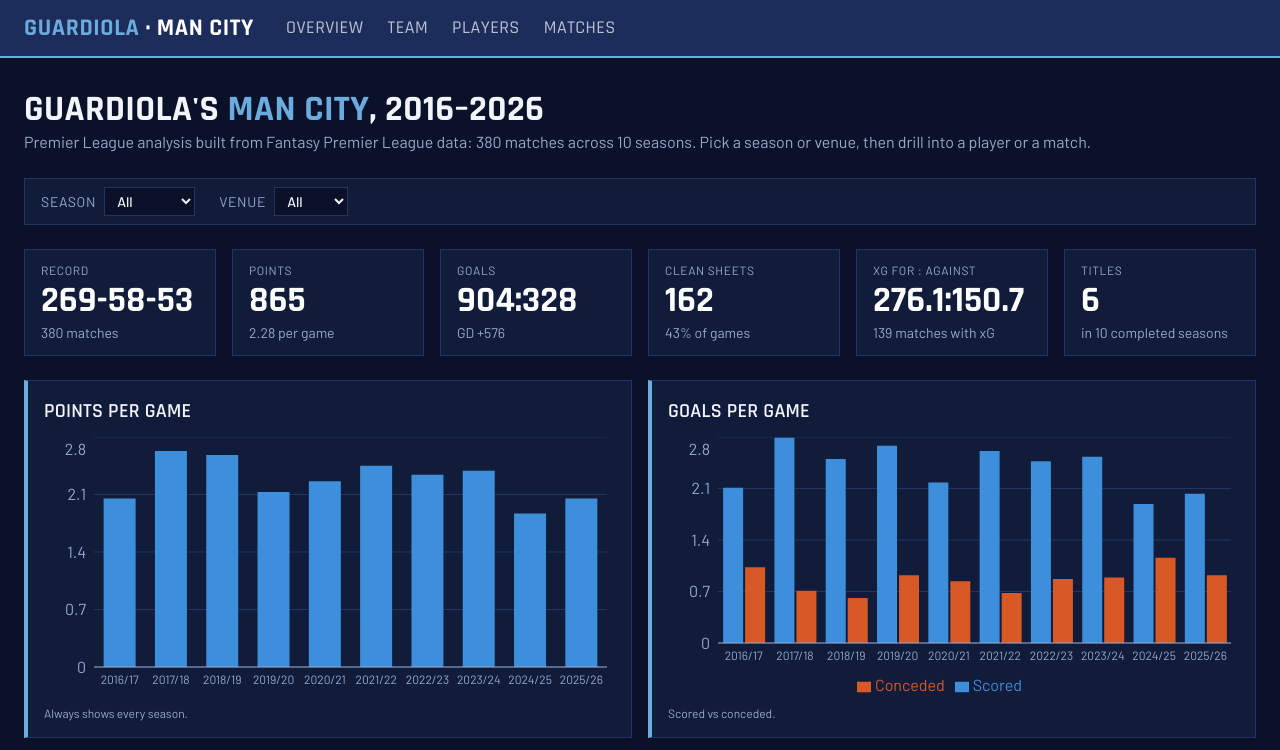
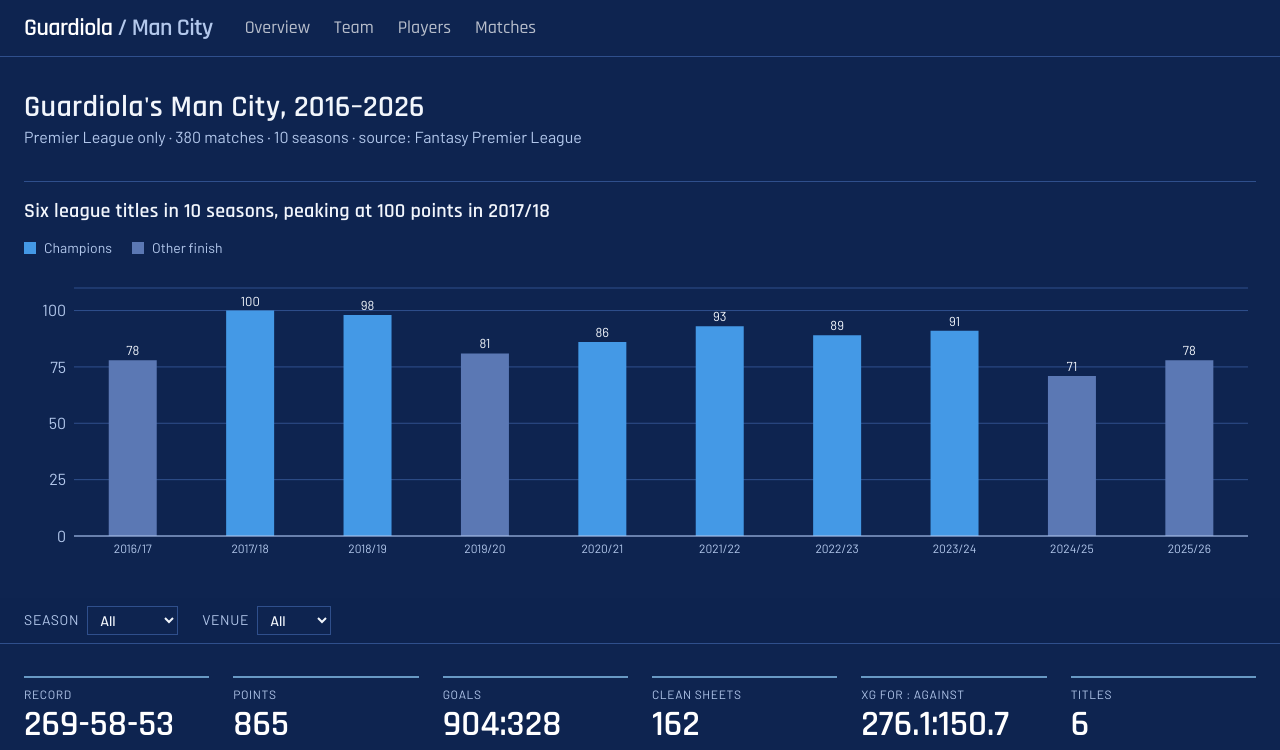
Before and after one commit to CodeWithHKL/guardiola-mancity-analytics, a Next.js app: page / in a window 1280 px wide. Shown: the top 750 px of the page. Built offline with nearby package versions, Linux system fonts and the light colour scheme.

Commit message:
Lighter blue theme and flatter, more editorial layout

```diff
--- a/src/app/globals.css
+++ b/src/app/globals.css
@@ -2,13 +2,13 @@
 
 /* Manchester City palette: sky blue + navy. Data series use deeper, validated steps (see charts.tsx). */
 :root {
-  --background: #0a1128;
-  --surface: #111b3a;
-  --line: #243461;
+  --background: #0e2450;
+  --surface: #163266;
+  --line: #2f4f8c;
   --foreground: #f2f6fc;
-  --muted: #98a8cc;
-  --sky: #6cabdd;
-  --navy: #1c2c5b;
+  --muted: #b3c8ec;
+  --sky: #8fcaf5;
+  --navy: #1d4a94;
 }
 
 @theme inline {
--- a/src/app/layout.tsx
+++ b/src/app/layout.tsx
@@ -22,13 +22,12 @@ export default function RootLayout({ children }: { children: React.ReactNode })
   return (
     <html lang="en" className={`${rajdhani.variable} ${barlow.variable} h-full antialiased`}>
       <body className="flex min-h-full flex-col">
-        <header className="border-b-2 border-sky bg-navy">
+        <header className="border-b border-line bg-background">
           <div className="mx-auto flex max-w-7xl flex-wrap items-center gap-x-8 gap-y-1 px-6 py-3">
-            <Link href="/" className="font-display text-2xl font-bold uppercase tracking-wide">
-              <span className="text-sky">Guardiola</span>
-              <span className="text-white"> · Man City</span>
+            <Link href="/" className="font-display text-2xl font-semibold tracking-tight text-white">
+              Guardiola <span className="text-muted">/ Man City</span>
             </Link>
-            <nav className="flex gap-6 font-display text-lg font-medium uppercase tracking-wide">
+            <nav className="flex gap-6 font-display text-lg font-medium">
               {nav.map((n) => (
                 <Link key={n.href} href={n.href} className="text-white/70 hover:text-sky">
                   {n.label}
@@ -39,8 +38,7 @@ export default function RootLayout({ children }: { children: React.ReactNode })
         </header>
         <main className="mx-auto w-full max-w-7xl flex-1 px-6 py-8">{children}</main>
         <footer className="border-t border-line px-6 py-4 text-center text-sm text-muted">
-          Data: Fantasy Premier League (official API; past seasons via the vaastav/Fantasy-Premier-League archive). Premier League only,
-          FPL-style stats rather than full event data. xG and xA are only available from 2022/23.
+          Data: Fantasy Premier League (past seasons via the vaastav archive). Premier League matches only. Unofficial fan project.
         </footer>
       </body>
     </html>
--- a/src/app/matches/[id]/view.tsx
+++ b/src/app/matches/[id]/view.tsx
@@ -36,7 +36,7 @@ export function MatchView({ id }: { id: string }) {
         <div className="text-sm uppercase tracking-wider text-muted">
           Premier League · {m.season} · Gameweek {m.gw} · {m.date.slice(0, 10)}
         </div>
-        <h1 className="flex flex-wrap items-center gap-4 font-display text-5xl font-bold uppercase">
+        <h1 className="flex flex-wrap items-center gap-4 font-display text-4xl font-semibold tracking-tight">
           {m.home ? "Man City" : m.opponent} {m.home ? m.goalsFor : m.goalsAgainst}–{m.home ? m.goalsAgainst : m.goalsFor} {m.home ? m.opponent : "Man City"}
           <ResultChip result={m.result} className="!h-9 !w-9 !text-base" />
         </h1>
--- a/src/app/matches/page.tsx
+++ b/src/app/matches/page.tsx
@@ -32,7 +32,7 @@ export default function MatchesPage() {
 
   return (
     <div className="space-y-6">
-      <h1 className="font-display text-4xl font-bold uppercase">Matches</h1>
+      <h1 className="font-display text-3xl font-semibold tracking-tight">Matches</h1>
       <FilterBar />
       <Card note={`${rows.length} matches`}>
         <input value={q} onChange={(e) => setQ(e.target.value)} placeholder="Search opponent…" className="mb-3 w-64 border border-line bg-background px-3 py-1.5" />
--- a/src/app/page.tsx
+++ b/src/app/page.tsx
@@ -1,7 +1,7 @@
 "use client";
 import Link from "next/link";
 import { useMemo } from "react";
-import { GroupedBars } from "@/components/charts";
+import { GroupedBars, SeasonPoints, C1, NEUTRAL } from "@/components/charts";
 import { Card, DataTable, FilterBar, Loading, ResultChip, StatTile, type Col } from "@/components/ui";
 import { filterMatches, useFilters, useMatches, useSeasons } from "@/lib/data";
 import { aggregateMatches, ord, round } from "@/lib/metrics";
@@ -36,6 +36,17 @@ export default function Overview() {
     })
     .filter((x) => x.n > 0);
 
+  const words = ["No", "One", "Two", "Three", "Four", "Five", "Six", "Seven", "Eight", "Nine", "Ten"];
+  const best = seasons.reduce((m, s) => (s.points > m.points ? s : m));
+  const ppg = (s: TeamSeason) => s.points / s.played;
+  const peak = seasons.reduce((m, s) => (ppg(s) > ppg(m) ? s : m));
+  const low = seasons.reduce((m, s) => (ppg(s) < ppg(m) ? s : m));
+  const bestAtt = seasons.reduce((m, s) => (s.goalsFor / s.played > m.goalsFor / m.played ? s : m));
+  const bestDef = seasons.reduce((m, s) => (s.goalsAgainst / s.played < m.goalsAgainst / m.played ? s : m));
+  const xm = all.filter((m) => m.xgFor !== null);
+  const sum = (f: (m: (typeof xm)[number]) => number) => xm.reduce((t, m) => t + f(m), 0);
+  const seasonPoints = seasons.map((s) => ({ season: star(s), points: s.points, finish: ord(s.position), champion: s.position === 1 }));
+
   const cols: Col<TeamSeason>[] = [
     { key: "season", header: "Season", value: (s) => s.season, align: "left", render: (s) => star(s) },
     { key: "pos", header: "Pos", value: (s) => s.position, render: (s) => ord(s.position) },
@@ -51,20 +62,23 @@ export default function Overview() {
   ];
 
   return (
-    <div className="space-y-6">
+    <div className="space-y-8">
       <div>
-        <h1 className="font-display text-4xl font-bold uppercase">
-          Guardiola&apos;s <span className="text-sky">Man City</span>, 2016–2026
-        </h1>
-        <p className="text-muted">
-          Premier League analysis built from Fantasy Premier League data: {all.length} matches across {seasons.length} seasons. Pick a season or venue, then drill into a player or a match.
-        </p>
+        <h1 className="font-display text-3xl font-semibold tracking-tight">Guardiola&apos;s Man City, 2016–2026</h1>
+        <p className="text-muted">Premier League only · {all.length} matches · {seasons.length} seasons · source: Fantasy Premier League</p>
       </div>
+      <Card title={`${words[titles] ?? titles} league titles in ${done} seasons, peaking at ${best.points} points in ${best.season}`}>
+        <div className="mb-2 flex gap-5 text-sm text-muted">
+          <span className="flex items-center gap-2"><i className="inline-block h-3 w-3" style={{ background: C1 }} />Champions</span>
+          <span className="flex items-center gap-2"><i className="inline-block h-3 w-3" style={{ background: NEUTRAL }} />Other finish</span>
+        </div>
+        <SeasonPoints data={seasonPoints} selected={sel?.season === undefined ? null : star(sel)} />
+      </Card>
       <FilterBar />
       {ms.length === 0 ? (
         <Card>No matches for this filter.</Card>
       ) : (
-        <div className="grid grid-cols-2 gap-4 md:grid-cols-3 lg:grid-cols-6">
+        <div className="grid grid-cols-2 gap-x-6 gap-y-5 md:grid-cols-3 lg:grid-cols-6">
           <StatTile label="Record" value={`${agg.wins}-${agg.draws}-${agg.losses}`} sub={`${agg.matches} matches`} />
           <StatTile label="Points" value={agg.points} sub={`${agg.ppg} per game`} />
           <StatTile label="Goals" value={`${agg.goalsFor}:${agg.goalsAgainst}`} sub={`GD ${agg.goalsFor - agg.goalsAgainst > 0 ? "+" : ""}${agg.goalsFor - agg.goalsAgainst}`} />
@@ -77,17 +91,17 @@ export default function Overview() {
           )}
         </div>
       )}
-      <div className="grid gap-4 lg:grid-cols-2">
-        <Card title="Points per game" note="Always shows every season.">
+      <div className="grid gap-x-8 gap-y-8 lg:grid-cols-2">
+        <Card title={`Points per game peaked at ${round(ppg(peak), 2)} in ${peak.season} and bottomed out at ${round(ppg(low), 2)} in ${low.season}`} note="Always shows every season.">
           <GroupedBars data={perGame} x="season" digits={2} series={[{ key: "Points per game", name: "Points per game" }]} />
         </Card>
-        <Card title="Goals per game" note="Scored vs conceded.">
+        <Card title={`Best attack in ${bestAtt.season} (${round(bestAtt.goalsFor / bestAtt.played, 2)} a game), best defence in ${bestDef.season} (${round(bestDef.goalsAgainst / bestDef.played, 2)})`} note="Goals scored and conceded per game.">
           <GroupedBars data={perGame} x="season" digits={2} series={[{ key: "Goals scored", name: "Scored" }, { key: "Goals conceded", name: "Conceded" }]} />
         </Card>
-        <Card title="Goals vs expected goals per game" note="Per match, over matches with xG data (count in brackets). FPL started recording xG partway through 2022/23.">
+        <Card title={`City scored ${sum((m) => m.goalsFor)} goals from ${Math.round(sum((m) => m.xgFor ?? 0))} xG over the ${xm.length} matches with data`} note="Per match, over matches with xG data (count in brackets). FPL started recording xG partway through 2022/23.">
           <GroupedBars data={xgSeasons} x="season" digits={2} series={[{ key: "Goals scored", name: "Goals" }, { key: "xG", name: "xG" }]} />
         </Card>
-        <Card title="Goals conceded vs expected goals against" note="xGA = highest xGC among City players in each match.">
+        <Card title={`City conceded ${sum((m) => m.goalsAgainst)} goals against ${Math.round(sum((m) => m.xgAgainst ?? 0))} xGA over the same matches`} note="xGA = highest xGC among City players in each match, so it is only an approximation.">
           <GroupedBars data={xgSeasons} x="season" digits={2} series={[{ key: "Goals conceded", name: "Goals conceded" }, { key: "xG against", name: "xGA" }]} />
         </Card>
       </div>
--- a/src/app/players/[id]/view.tsx
+++ b/src/app/players/[id]/view.tsx
@@ -43,7 +43,7 @@ export function PlayerView({ code }: { code: number }) {
     return (
       <div className="space-y-6">
         <Link href="/players" className="text-sm text-muted hover:text-sky">← All players</Link>
-        <h1 className="font-display text-5xl font-bold uppercase">{pf.name}</h1>
+        <h1 className="font-display text-4xl font-semibold tracking-tight">{pf.name}</h1>
         <FilterBar venue={false} />
         <Card>No Premier League appearances for City in this season.</Card>
       </div>
@@ -82,7 +82,7 @@ export function PlayerView({ code }: { code: number }) {
     <div className="space-y-6">
       <Link href="/players" className="text-sm text-muted hover:text-sky">← All players</Link>
       <div>
-        <h1 className="font-display text-5xl font-bold uppercase">{pf.name}</h1>
+        <h1 className="font-display text-4xl font-semibold tracking-tight">{pf.name}</h1>
         <p className="text-muted">{pf.pos} · {total.apps} apps · {total.minutes} minutes · {pf.seasons[0].season} → {pf.seasons[pf.seasons.length - 1].season} at City</p>
       </div>
       <FilterBar venue={false} />
--- a/src/app/players/page.tsx
+++ b/src/app/players/page.tsx
@@ -41,7 +41,7 @@ export default function PlayersPage() {
 
   return (
     <div className="space-y-6">
-      <h1 className="font-display text-4xl font-bold uppercase">Players</h1>
+      <h1 className="font-display text-3xl font-semibold tracking-tight">Players</h1>
       <div className="flex flex-wrap items-start gap-4">
         <div className="flex-1"><FilterBar venue={false} /></div>
       </div>
--- a/src/app/team/page.tsx
+++ b/src/app/team/page.tsx
@@ -98,7 +98,7 @@ export default function TeamPage() {
 
   return (
     <div className="space-y-6">
-      <h1 className="font-display text-4xl font-bold uppercase">Team analysis</h1>
+      <h1 className="font-display text-3xl font-semibold tracking-tight">Team analysis</h1>
       <FilterBar />
       <Card title="Title race: compare two seasons">
         <div className="mb-3 flex gap-6">
--- a/src/components/charts.tsx
+++ b/src/components/charts.tsx
@@ -1,17 +1,17 @@
 "use client";
 import {
-  Bar, BarChart, CartesianGrid, Legend, Line, LineChart, PolarAngleAxis, PolarGrid, Radar, RadarChart,
+  Bar, BarChart, CartesianGrid, Cell, Legend, LabelList, Line, LineChart, PolarAngleAxis, PolarGrid, Radar, RadarChart,
   ReferenceLine, ResponsiveContainer, Tooltip, XAxis, YAxis,
 } from "recharts";
 
-// Categorical slots 1–2, validated against the navy surface (#111b3a): blue + orange.
-export const C1 = "#3d8fdc";
-export const C2 = "#d95926";
-const AXIS = "#98a8cc";
-const GRID = "#243461";
+// Categorical slots 1–2, validated against the navy surface (#0e2450): blue + orange.
+export const C1 = "#4499e6";
+export const C2 = "#e8672f";
+const AXIS = "#b3c8ec";
+const GRID = "#2f4f8c";
 
 const tip = {
-  contentStyle: { background: "#0a1128", border: "1px solid #6cabdd", borderRadius: 0, fontFamily: "var(--font-barlow)" },
+  contentStyle: { background: "#0e2450", border: "1px solid #8fcaf5", borderRadius: 0, fontFamily: "var(--font-barlow)" },
   labelStyle: { color: "#f2f6fc", fontWeight: 600 },
   itemStyle: { color: "#f2f6fc" },
 };
@@ -68,11 +68,11 @@ export function Trend({ data, x, series, height = 240, zero, digits = 1, domain,
         <CartesianGrid stroke={GRID} vertical={false} />
         <XAxis dataKey={x} stroke={AXIS} tickLine={false} minTickGap={24} />
         <YAxis stroke={AXIS} tickLine={false} axisLine={false} domain={domain} reversed={reversed} ticks={ticks} allowDecimals={false} />
-        {zero && <ReferenceLine y={0} stroke="#46568a" />}
+        {zero && <ReferenceLine y={0} stroke="#5b78b4" />}
         <Tooltip {...tip} formatter={fmt(digits)} />
         {series.length > 1 && <Legend />}
         {series.map((s, i) => (
-          <Line key={s.key} dataKey={s.key} name={s.name} stroke={s.color ?? (i ? C2 : C1)} strokeWidth={2} dot={{ r: 3, strokeWidth: 2, stroke: "#111b3a" }} activeDot={{ r: 6 }} connectNulls />
+          <Line key={s.key} dataKey={s.key} name={s.name} stroke={s.color ?? (i ? C2 : C1)} strokeWidth={2} dot={{ r: 3, strokeWidth: 2, stroke: "#0e2450" }} activeDot={{ r: 6 }} connectNulls />
         ))}
       </LineChart>
     </ResponsiveContainer>
@@ -91,3 +91,32 @@ export function Radar1({ data }: { data: { metric: string; value: number }[] })
     </ResponsiveContainer>
   );
 }
+
+export const NEUTRAL = "#5b78b4";
+
+export interface SeasonPoint {
+  season: string;
+  points: number;
+  finish: string;
+  champion: boolean;
+}
+
+/** Points per season: title-winning seasons in blue, the rest neutral. The selected season gets a white outline. */
+export function SeasonPoints({ data, selected, height = 300 }: { data: SeasonPoint[]; selected?: string | null; height?: number }) {
+  return (
+    <ResponsiveContainer width="100%" height={height}>
+      <BarChart data={data} margin={{ top: 22, left: -10, right: 8 }}>
+        <CartesianGrid stroke={GRID} vertical={false} />
+        <XAxis dataKey="season" stroke={AXIS} tickLine={false} interval={0} tick={{ fontSize: 12 }} />
+        <YAxis stroke={AXIS} tickLine={false} axisLine={false} domain={[0, 110]} ticks={[0, 25, 50, 75, 100]} />
+        <Tooltip {...tip} cursor={{ fill: "rgba(143,202,245,0.08)" }} formatter={(v, _n, item) => [`${v} pts`, `Finished ${(item.payload as SeasonPoint).finish}`]} />
+        <Bar dataKey="points" name="Points" maxBarSize={48}>
+          {data.map((d) => (
+            <Cell key={d.season} fill={d.champion ? C1 : NEUTRAL} stroke={selected === d.season ? "#ffffff" : "none"} strokeWidth={2} />
+          ))}
+          <LabelList dataKey="points" position="top" fill="#f2f6fc" fontSize={13} />
+        </Bar>
+      </BarChart>
+    </ResponsiveContainer>
+  );
+}
--- a/src/components/ui.tsx
+++ b/src/components/ui.tsx
@@ -4,8 +4,8 @@ import { useFilters, useSeasons, type Venue } from "@/lib/data";
 
 export function Card({ title, children, note }: { title?: string; children: ReactNode; note?: string }) {
   return (
-    <section className="border border-line border-l-4 border-l-sky bg-surface p-4">
-      {title && <h2 className="mb-3 font-display text-xl font-semibold uppercase tracking-wide">{title}</h2>}
+    <section className="border-t border-line pt-4">
+      {title && <h2 className="mb-3 font-display text-xl font-semibold leading-snug">{title}</h2>}
       {children}
       {note && <p className="mt-2 text-xs text-muted">{note}</p>}
     </section>
@@ -14,9 +14,9 @@ export function Card({ title, children, note }: { title?: string; children: Reac
 
 export function StatTile({ label, value, sub }: { label: string; value: ReactNode; sub?: string }) {
   return (
-    <div className="border border-line bg-surface px-4 py-3">
+    <div className="border-t-2 border-sky/70 pt-2">
       <div className="text-xs uppercase tracking-wider text-muted">{label}</div>
-      <div className="font-display text-4xl font-bold leading-tight text-white">{value}</div>
+      <div className="font-display text-4xl font-semibold leading-tight tabular-nums text-white">{value}</div>
       {sub && <div className="text-sm text-muted">{sub}</div>}
     </div>
   );
@@ -39,7 +39,7 @@ export function FilterBar({ venue = true }: { venue?: boolean }) {
   const f = useFilters();
   const { data: seasons } = useSeasons();
   return (
-    <div className="mb-6 flex flex-wrap items-center gap-x-6 gap-y-2 border border-line bg-surface px-4 py-2">
+    <div className="sticky top-0 z-10 -mx-6 flex flex-wrap items-center gap-x-6 gap-y-2 border-b border-line bg-background/95 px-6 py-2 backdrop-blur">
       <Select label="Season" value={f.season} options={["All", ...(seasons?.map((s) => s.season) ?? [])]} onChange={f.setSeason} />
       {venue && <Select label="Venue" value={f.venue} options={["All", "Home", "Away"]} onChange={(v) => f.setVenue(v as Venue)} />}
     </div>
@@ -50,7 +50,7 @@ export function Loading({ error }: { error?: string | null }) {
   return <p className="py-12 text-center text-muted">{error ? `Error: ${error}` : "Loading…"}</p>;
 }
 
-const chip = { W: "bg-[#3d8fdc] text-white", D: "bg-[#5a6a94] text-white", L: "bg-[#d95926] text-white" } as const;
+const chip = { W: "bg-[#4499e6] text-white", D: "bg-[#6b82b8] text-white", L: "bg-[#e8672f] text-white" } as const;
 export function ResultChip({ result, className = "" }: { result: "W" | "D" | "L"; className?: string }) {
   return <span className={`inline-flex h-7 w-7 items-center justify-center text-xs font-bold ${chip[result]} ${className}`}>{result}</span>;
 }
@@ -77,7 +77,7 @@ export function DataTable<T>({ rows, cols, initialSort, rowKey, initialDir = -1,
   return (
     <div className="overflow-auto" style={maxHeight ? { maxHeight } : undefined}>
       <table className="w-full text-sm">
-        <thead className="sticky top-0 bg-surface">
+        <thead className="sticky top-0 bg-background">
           <tr className="border-b border-line text-xs uppercase tracking-wider text-muted">
             {cols.map((c) => (
               <th
```
